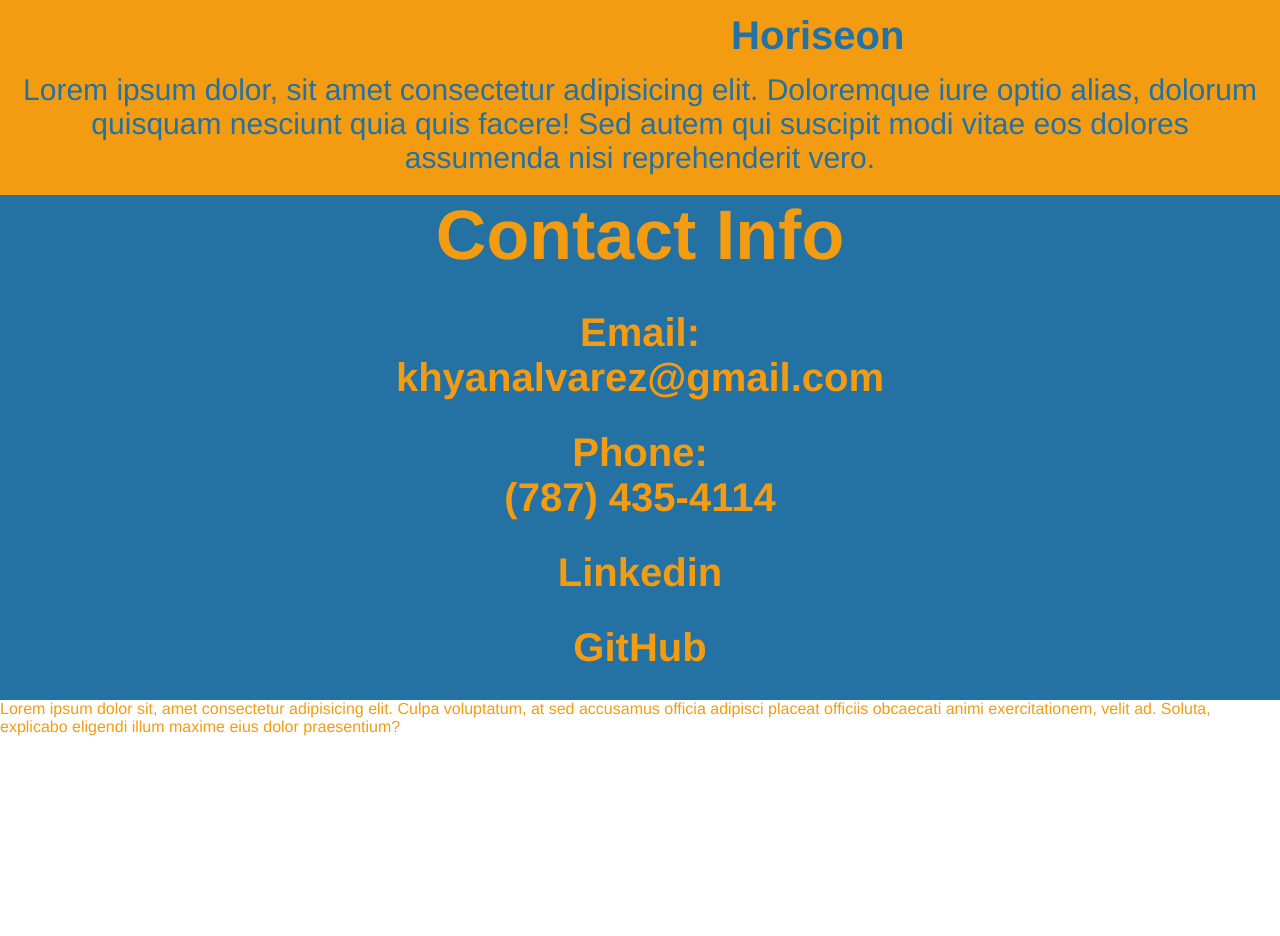
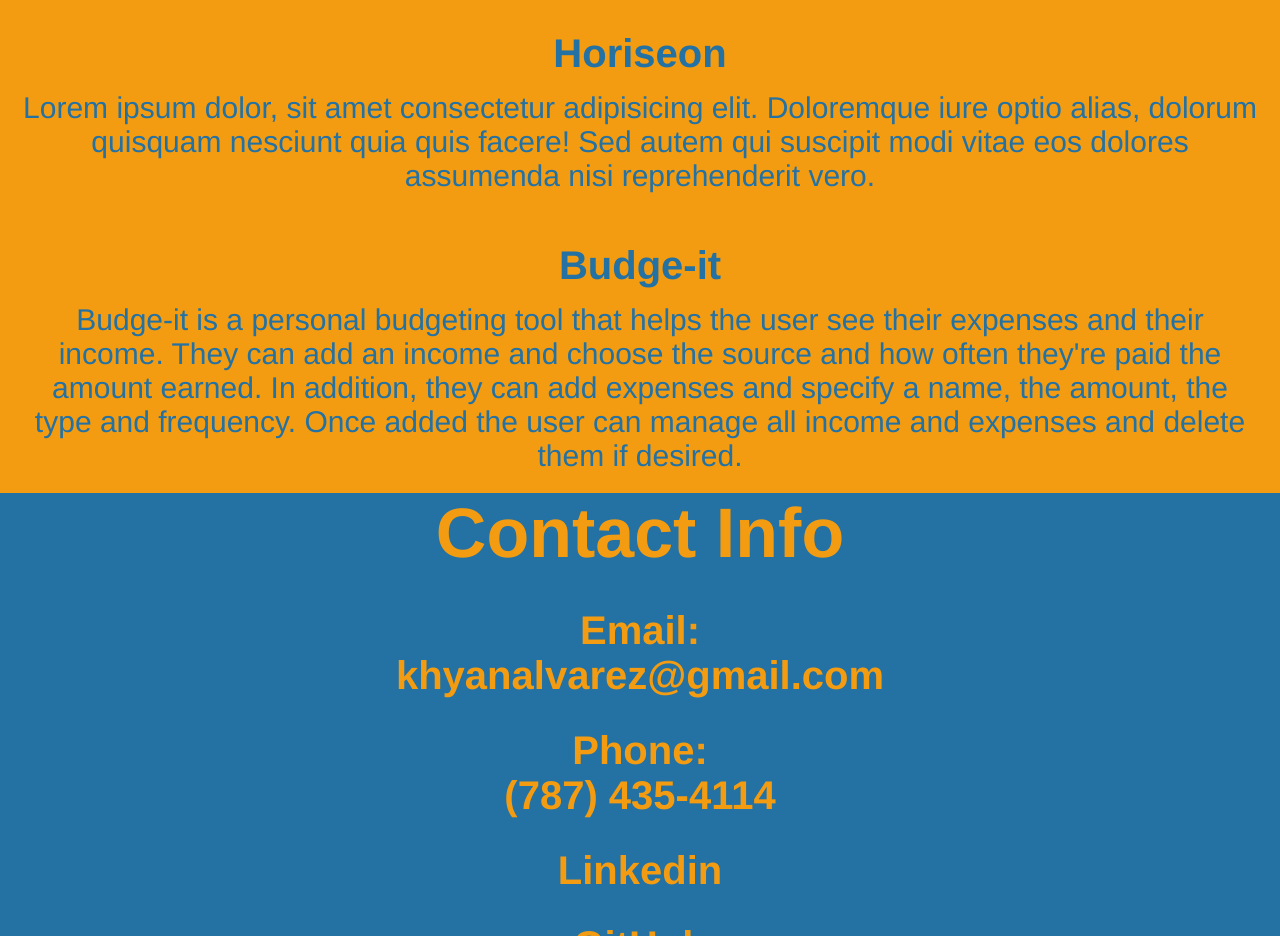
Before and after one commit to khyan22/my-portfolio, a plain HTML site: page index.html in a window 1280 px wide. Shown: the part 2017-2953 px from the top of the page. Before the commit the page ends 2753 px from the top, so only its background shows below. Drawn offline with Linux system fonts and the light colour scheme.

Commit message:
added project and fixed some issues

```diff
--- a/assets/css/style.css
+++ b/assets/css/style.css
@@ -130,6 +130,7 @@
     display: flex;
     justify-content: center;
     flex-wrap: wrap;
+    align-items: center;
 }
 
 .projects h2 {
@@ -138,9 +139,6 @@
 }
 
 .run-buddy {
-    display: flex;
-    justify-content: space-evenly;
-    flex-wrap: wrap;
     align-items: center;
     margin: 20px;
     text-align: center;
@@ -157,10 +155,6 @@
 }
 
 .horiseon {
-    display: flex;
-    justify-content: space-evenly;
-    flex-wrap: wrap;
-    align-items: center;
     margin: 20px;
     text-align: center;
 }
@@ -168,12 +162,40 @@
 .horiseon h3 {
     padding-top: 10px;
     font-size: 40px;
-    text-align: center;
 }
 
 .horiseon p {
     padding-top: 15px;
     font-size: 30px;
+}
+
+.budge-it {
+    align-items: center;
+    margin: 20px;
+    text-align: center;
+}
+
+.budge-it h3 {
+    padding-top: 10px;
+    font-size: 40px;
+}
+
+.budge-it h3 a:hover {
+    color: var(--primary-color);
+    background-color: var(--secondary-color);
+    border-radius: 10px;
+    padding: 5px 10px;
+}
+
+
+.budge-it p {
+    padding-top: 15px;
+    font-size: 30px;
+}
+
+.budge-it-link {
+    text-decoration: none;
+    color: var(--secondary-color);
 }
 
 .contact {
@@ -208,3 +230,10 @@
     font-size: 40px;
     font-weight: bold;
 }
+
+.contact article ul li a:hover {
+    color: var(--secondary-color);
+    background-color: var(--primary-color);
+    border-radius: 10px;
+    padding: 5px 10px;
+}
--- a/index.html
+++ b/index.html
@@ -40,7 +40,7 @@
                          <article>
                             <p>
                                 <span>Name:</span> Khyan Alvarez De Jesus <br /> <br />
-                                <span>Age:</span> 19 <br /> <br />
+                                <span>Age:</span> 29 <br /> <br />
                                 <span>Location:</span> Orlando, FL <br /> <br />
                                 <span>Education:</span> High School Diploma <br /> <br />
                                 <br />
@@ -80,6 +80,20 @@
                     quis facere! Sed autem qui suscipit modi vitae eos dolores assumenda nisi reprehenderit vero.
                 </p>
             </article>
+
+            <article class="budge-it">
+
+                <h3>
+                <a href="https://budge--it.herokuapp.com/" target="_blank" class="budge-it-link">Budge-it</a>
+                </h3>
+
+                <P>
+                    Budge-it is a personal budgeting tool that helps the user see their expenses and their income.
+                    They can add an income and choose the source and how often they're paid the amount earned. In
+                    addition, they can add expenses and specify a name, the amount, the type and frequency. Once
+                    added the user can manage all income and expenses and delete them if desired.
+                </P>
+            </article>
         </section>
 
         <section id="contact-info" class="contact">
@@ -89,7 +103,8 @@
            <article>
                <ul>
                    <li>
-                        <a id="email" href="mailto:khyanalvarez@gmail.com" target=" " rel="noopener noreference">Email: <br /> khyanalvarez@gmail.com</a>
+                        <h4>Email:</h4>
+                        <a id="email" href="mailto:khyanalvarez@gmail.com" target=" " rel="noopener noreference">khyanalvarez@gmail.com</a>
                    </li>
                    <li>
                         <p>
@@ -106,12 +121,5 @@
            </article>
 
         </section>
-
-        <footer class="footer">
-            <p>
-                Lorem ipsum dolor sit, amet consectetur adipisicing elit. Culpa voluptatum, at sed accusamus officia adipisci placeat
-                officiis obcaecati animi exercitationem, velit ad. Soluta, explicabo eligendi illum maxime eius dolor praesentium?
-            </p>
-        </footer>
     </body>
 </html>
```
